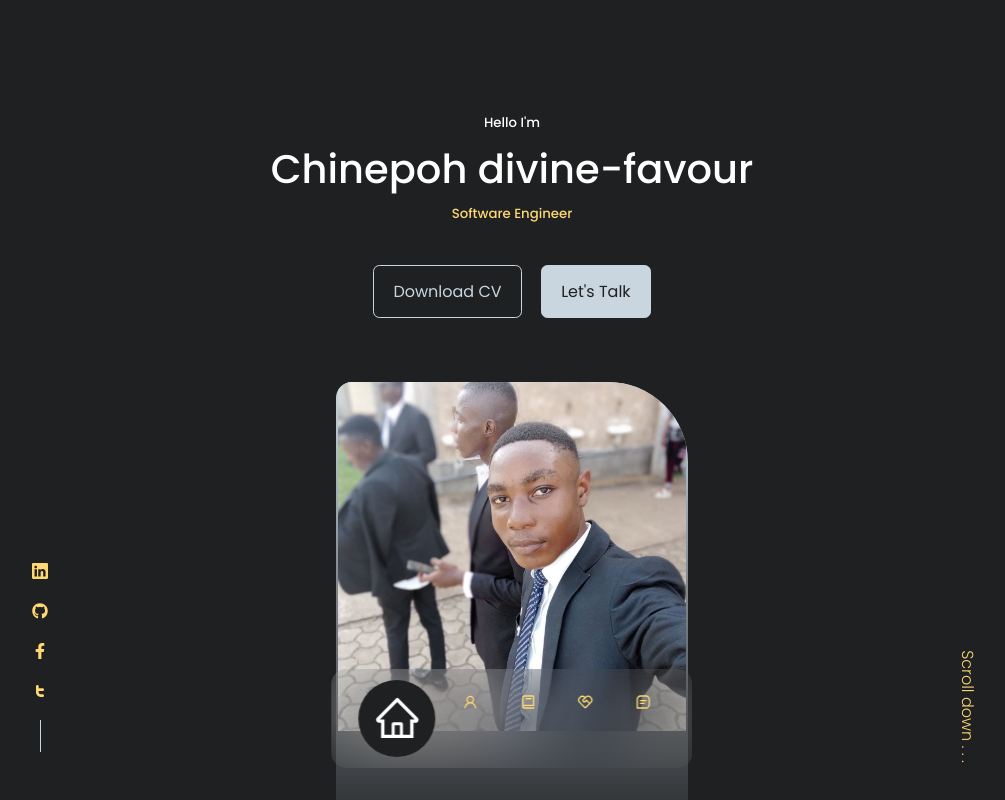
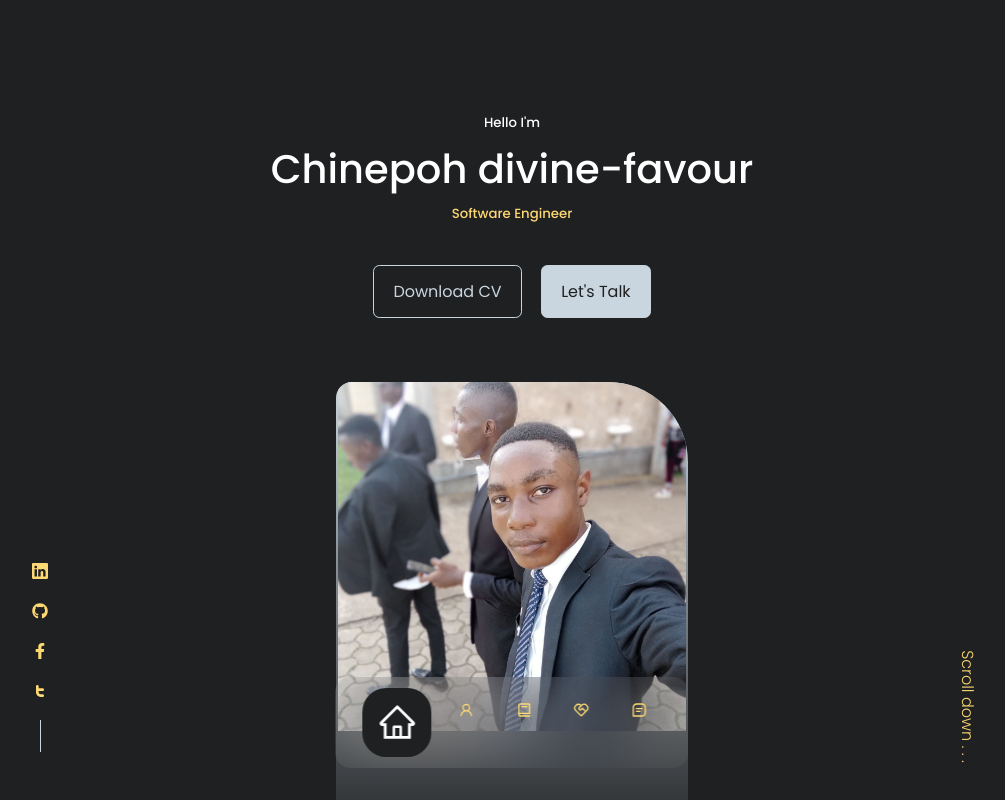
Before and after one commit to ChinepohDivine-f/portfolio-react, a React (Create React App) app: page / in a window 1280 px wide. In both pictures the pointer is over the link 524 px from the left and 734 px from the top of the page. Shown: the top 800 px of the page, without its empty margins (128-1133 px from the left). Built offline with nearby package versions, Linux system fonts and the light colour scheme; no server answers.

Commit message:
navbarFixed2

```diff
--- a/src/components/navbar/navbar.css
+++ b/src/components/navbar/navbar.css
@@ -86,21 +86,24 @@ nav {
 nav a{
     background: transparent;
     padding: 0.9rem;
-    border-radius: 50%;
+    border-radius: 35%;
     display: flex;
     color: var(--color-light);
     font-size: 1rem;
 }
 
 nav a:hover {
-    background: var(--color-primary);
-    font-size: 3rem;
+    background: var(--color-bg);
+    color: var(--color-light);
+    font-size: 2.5rem;
+    align-content: center;
 
 }
 nav a.active {
-    background: var(--color-bg);
+    /* background: var(--color-bg); */
     color: var(--color-white);
-    /* font-size: inherit; */
+    font-weight: 800;
+    font-size: 2.5;
 }
 
 @media screen and (max-width: 768px) {
@@ -111,7 +114,7 @@ nav a.active {
     }
         nav a:hover {
             background: var(--color-primary);
-            font-size: 2rem;
+            font-size: 1.5rem;
 
         }
 }
```
